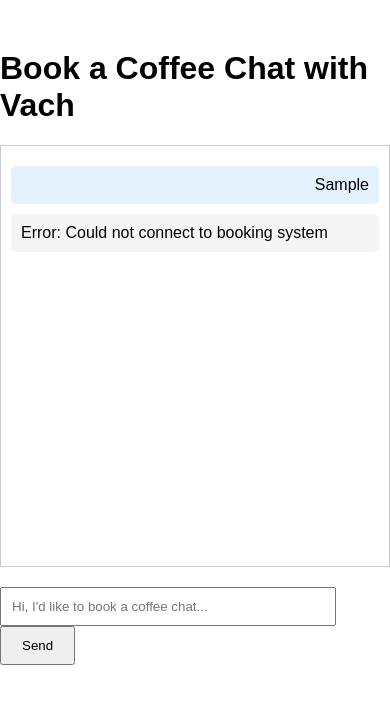
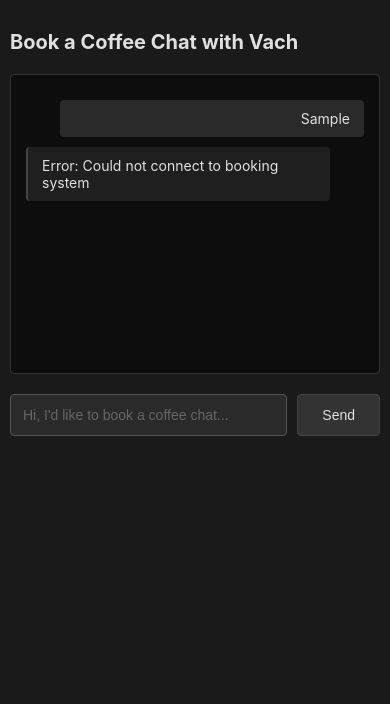
Before and after one commit to vachik123/coffee-chat-frontend, a website: page index.html in a window 390 px wide. Both pictures are taken after typing "Sample" into the empty fields and a click on the button "Send". Drawn offline with Linux system fonts and the light colour scheme; no server answers.

Commit message:
dark mode

```diff
--- a/index.html
+++ b/index.html
@@ -2,44 +2,188 @@
 <html>
 <head>
     <title>Book Coffee Chat with Vach</title>
+    <meta name="viewport" content="width=device-width, initial-scale=1.0">
     <style>
-        body { font-family: Arial, sans-serif; max-width: 600px; margin: 50px auto; }
-        .chat-container { border: 1px solid #ccc; height: 400px; overflow-y: auto; padding: 10px; margin: 20px 0; }
-        .message { margin: 10px 0; padding: 10px; border-radius: 5px; }
-        .user { background: #e3f2fd; text-align: right; }
-        .agent { background: #f5f5f5; }
-        input[type="text"] { width: 80%; padding: 10px; }
-        button { padding: 10px 20px; }
+        * { box-sizing: border-box; }
 
-        /* Only new styles for time slots */
-        .time-slots { margin: 10px 0; }
+        body {
+            font-family: -apple-system, BlinkMacSystemFont, 'Segoe UI', Arial, sans-serif;
+            max-width: 600px;
+            margin: 0 auto;
+            padding: 20px;
+            background: #1a1a1a;
+            color: #e0e0e0;
+        }
+
+        h1 {
+            font-size: 24px;
+            margin: 20px 0;
+        }
+
+        .chat-container {
+            border: 1px solid #333;
+            background: #0d0d0d;
+            height: 400px;
+            overflow-y: auto;
+            padding: 15px;
+            margin: 20px 0;
+            border-radius: 4px;
+        }
+
+        .message {
+            margin: 10px 0;
+            padding: 10px 14px;
+            border-radius: 4px;
+            max-width: 85%;
+            word-wrap: break-word;
+        }
+
+        .user {
+            background: #2a2a2a;
+            margin-left: auto;
+            text-align: right;
+        }
+
+        .agent {
+            background: #1f1f1f;
+            border-left: 2px solid #444;
+        }
+
+        .time-slots {
+            margin: 15px 0;
+            display: flex;
+            flex-wrap: wrap;
+            gap: 8px;
+        }
+
         .time-slot-btn {
-            margin: 5px;
-            padding: 8px 15px;
+            padding: 10px 16px;
             cursor: pointer;
-            background: white;
-            border: 1px solid #ccc;
+            background: #2a2a2a;
+            border: 1px solid #444;
+            color: #e0e0e0;
+            border-radius: 4px;
+            font-size: 14px;
+        }
+
+        .time-slot-btn:hover {
+            background: #333;
+            border-color: #555;
+        }
+
+        .input-container {
+            display: flex;
+            gap: 10px;
+        }
+
+        input[type="text"] {
+            flex: 1;
+            padding: 12px;
+            background: #2a2a2a;
+            border: 1px solid #444;
+            color: #e0e0e0;
+            border-radius: 4px;
+            font-size: 14px;
+        }
+
+        input[type="text"]:focus {
+            outline: none;
+            border-color: #555;
+        }
+
+        input[type="text"]::placeholder {
+            color: #666;
+        }
+
+        button {
+            padding: 12px 24px;
+            background: #333;
+            border: 1px solid #444;
+            color: #e0e0e0;
+            border-radius: 4px;
+            cursor: pointer;
+            font-size: 14px;
+        }
+
+        button:hover {
+            background: #3a3a3a;
+        }
+
+        button:disabled {
+            opacity: 0.5;
+            cursor: not-allowed;
+        }
+
+        .loading {
+            color: #666;
+            font-style: italic;
+        }
+
+        .loading::after {
+            content: '...';
+            animation: dots 1.5s steps(4, end) infinite;
+        }
+
+        @keyframes dots {
+            0%, 20% { content: '.'; }
+            40% { content: '..'; }
+            60%, 100% { content: '...'; }
+        }
+
+        @media (max-width: 640px) {
+            body {
+                padding: 10px;
+            }
+
+            h1 {
+                font-size: 20px;
+            }
+
+            .chat-container {
+                height: 300px;
+            }
+
+            .message {
+                max-width: 90%;
+                font-size: 14px;
+            }
+
+            .time-slot-btn {
+                font-size: 13px;
+                padding: 8px 12px;
+            }
         }
     </style>
 </head>
 <body>
     <h1>Book a Coffee Chat with Vach</h1>
     <div class="chat-container" id="chat"></div>
-    <input type="text" id="messageInput" placeholder="Hi, I'd like to book a coffee chat...">
-    <button onclick="sendMessage()">Send</button>
+    <div class="input-container">
+        <input type="text" id="messageInput" placeholder="Hi, I'd like to book a coffee chat...">
+        <button onclick="sendMessage()" id="sendBtn">Send</button>
+    </div>
 
     <script>
         const API_BASE = 'https://coffee-chat-agent-production.up.railway.app';
         let conversationHistory = [];
         let conversationId = 'session_' + Date.now();
+        let isProcessing = false;
 
         async function sendMessage(messageOverride = null) {
+            if (isProcessing) return;
+
             const input = document.getElementById('messageInput');
             const message = messageOverride || input.value.trim();
             if (!message) return;
 
             addMessage(message, 'user');
             input.value = '';
+
+            // Show loading state
+            isProcessing = true;
+            const loadingMsg = addMessage('Thinking', 'agent loading');
+            input.disabled = true;
+            document.getElementById('sendBtn').disabled = true;
 
             try {
                 const response = await fetch(`${API_BASE}/api/chat`, {
@@ -55,6 +199,9 @@
                 const data = await response.json();
                 conversationHistory = data.conversation_history || [];
 
+                // Remove loading message
+                loadingMsg.remove();
+
                 addMessage(data.response, 'agent');
 
                 // Display time slots if available
@@ -63,7 +210,13 @@
                 }
 
             } catch (error) {
+                loadingMsg.remove();
                 addMessage('Error: Could not connect to booking system', 'agent');
+            } finally {
+                isProcessing = false;
+                input.disabled = false;
+                document.getElementById('sendBtn').disabled = false;
+                input.focus();
             }
         }
 
@@ -74,6 +227,7 @@
             div.textContent = text;
             chat.appendChild(div);
             chat.scrollTop = chat.scrollHeight;
+            return div;
         }
 
         function displayTimeSlots(slots) {
@@ -97,7 +251,7 @@
         }
 
         document.getElementById('messageInput').addEventListener('keypress', function(e) {
-            if (e.key === 'Enter') sendMessage();
+            if (e.key === 'Enter' && !isProcessing) sendMessage();
         });
     </script>
 </body>
```
